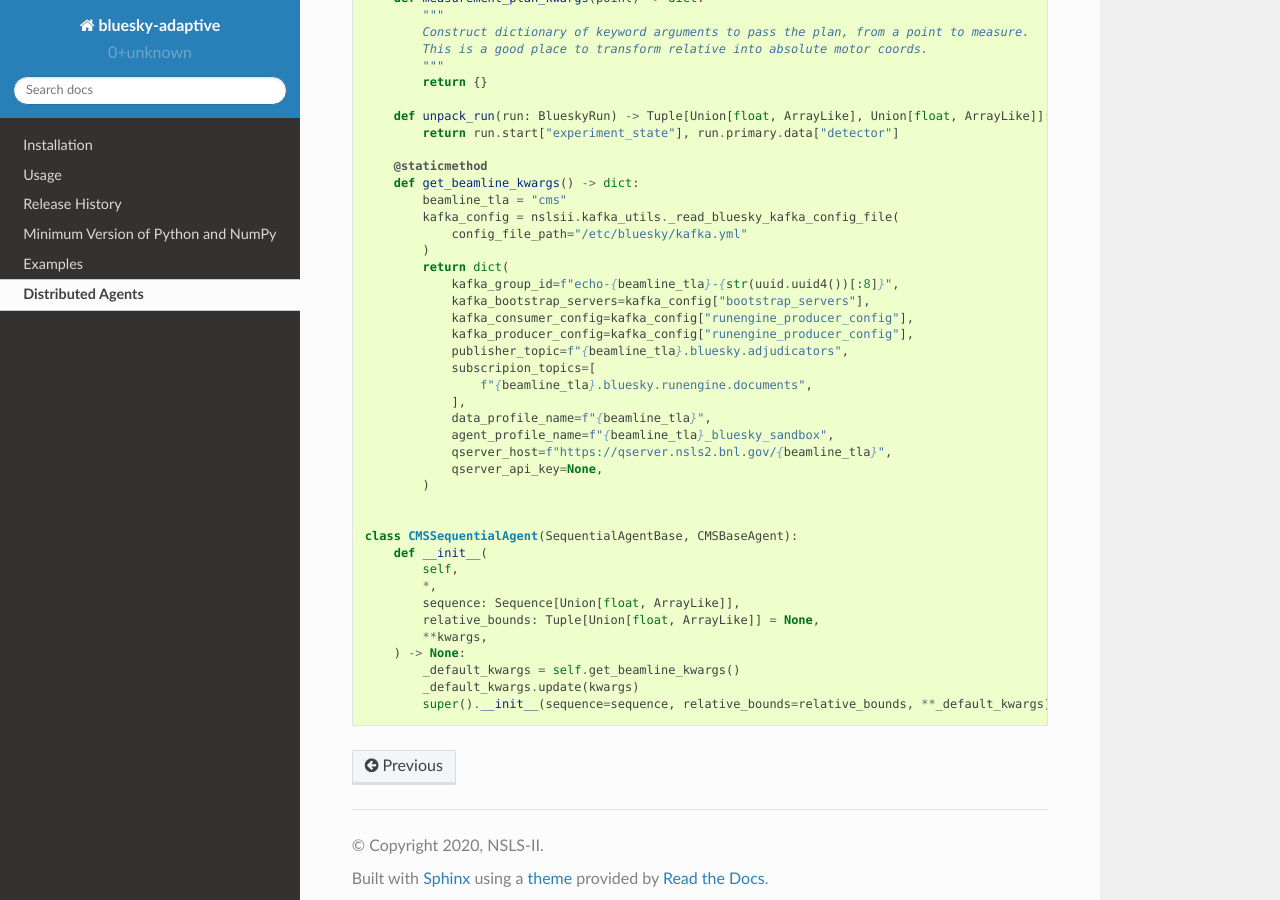
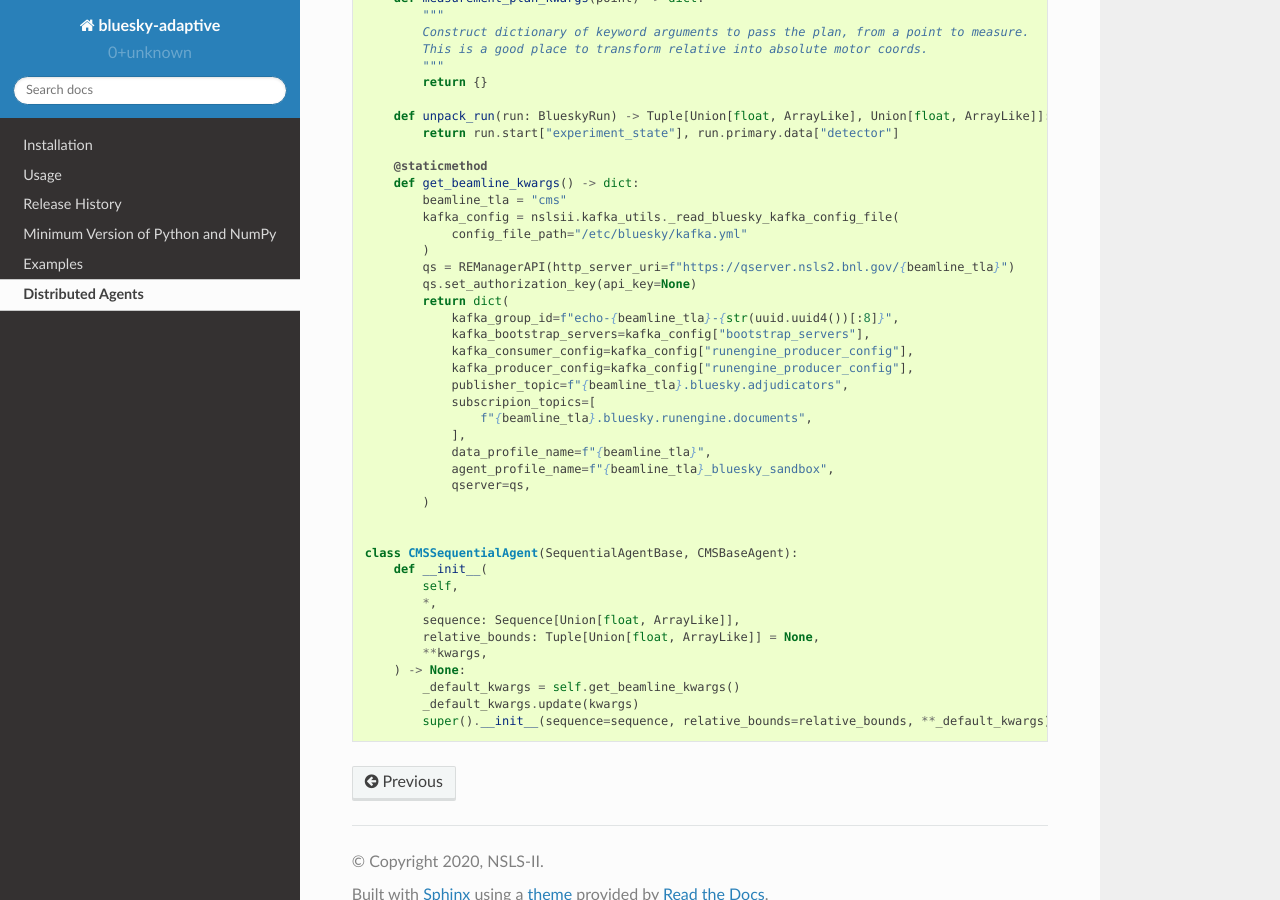
Before and after one commit to bluesky/bluesky-adaptive, a Sphinx documentation site: the page built from docs/source/distributed.rst, in a window 1280 px wide and 900 px high, scrolled down 3510 px. Built offline with Sphinx 7.4.7 and the Read the Docs theme 2.0.0, drawn with Linux system fonts in a browser that asks for light colours.

Commit message:
API: change to passing in a QS proxy object rather than the host
This will enable swapping between http and zmq communication without rewriting
the agent.

Another option would have been to select on the prefix of the string, but if we
do that we should do it higher in the stack.

```diff
--- a/docs/source/distributed.rst
+++ b/docs/source/distributed.rst
@@ -170,6 +170,8 @@ as abstract in the base Agent.
             kafka_config = nslsii.kafka_utils._read_bluesky_kafka_config_file(
                 config_file_path="/etc/bluesky/kafka.yml"
             )
+            qs = REManagerAPI(http_server_uri=f"https://qserver.nsls2.bnl.gov/{beamline_tla}")
+            qs.set_authorization_key(api_key=None)
             return dict(
                 kafka_group_id=f"echo-{beamline_tla}-{str(uuid.uuid4())[:8]}",
                 kafka_bootstrap_servers=kafka_config["bootstrap_servers"],
@@ -181,8 +183,7 @@ as abstract in the base Agent.
                 ],
                 data_profile_name=f"{beamline_tla}",
                 agent_profile_name=f"{beamline_tla}_bluesky_sandbox",
-                qserver_host=f"https://qserver.nsls2.bnl.gov/{beamline_tla}",
-                qserver_api_key=None,
+                qserver=qs,
             )
 
 
```
Also changed, not shown: 2 other files.
